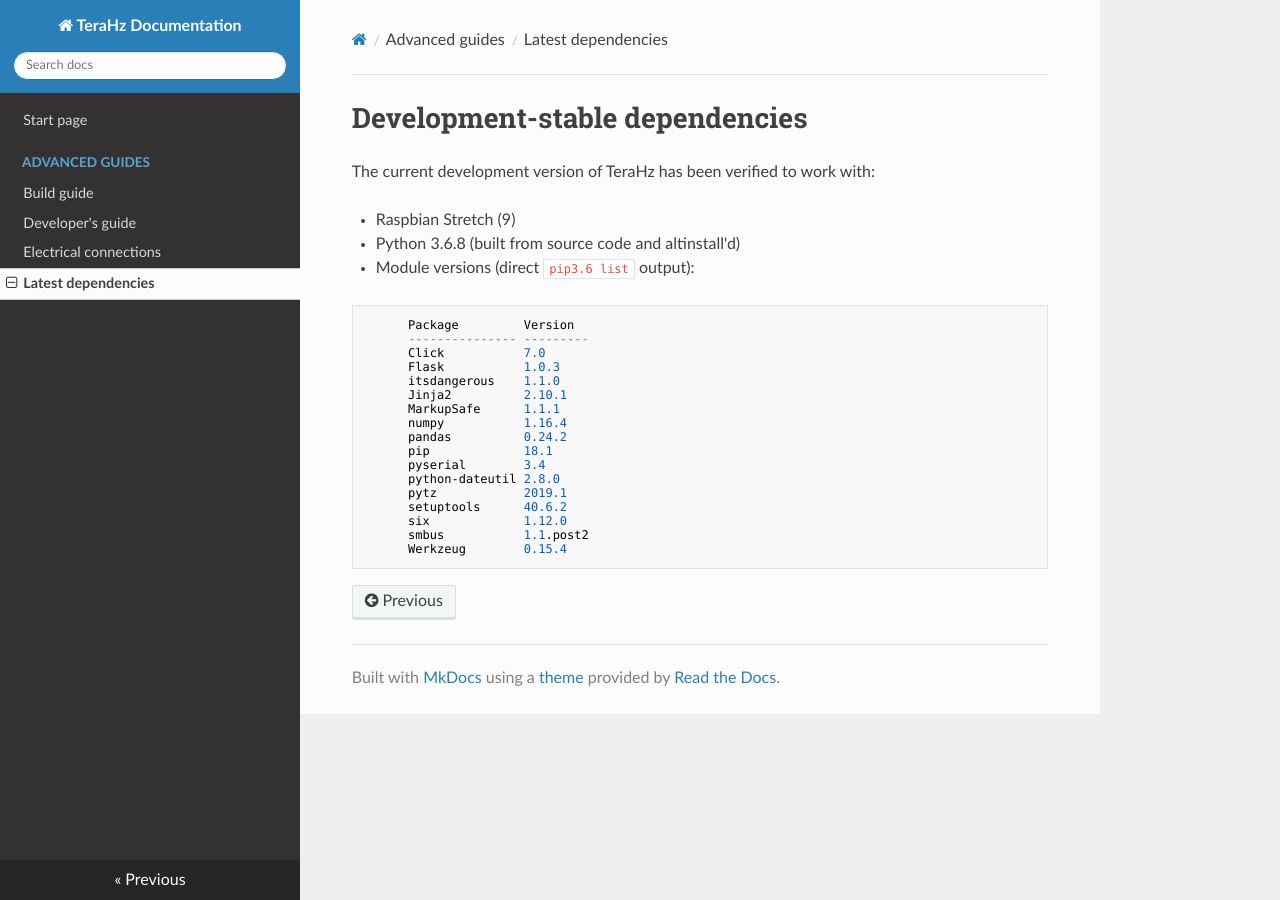
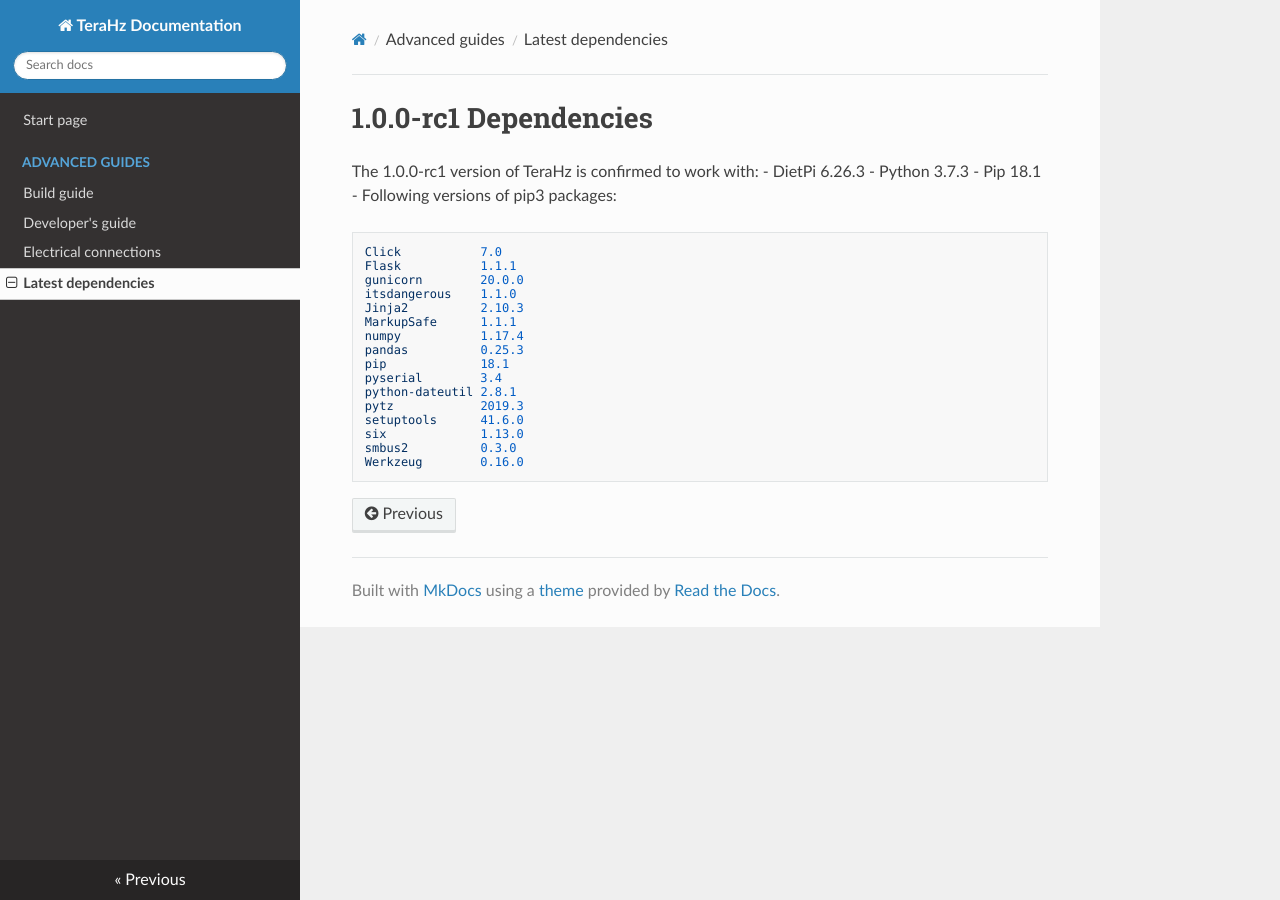
Before and after one commit to cls-02/TeraHz, an MkDocs documentation site: the page built from docs/dependencies.md, in a window 1280 px wide. Built offline with MkDocs 1.6.1, drawn with Linux system fonts in a browser that asks for light colours; nearby versions of some CDN libraries.

Commit message:
updated documentation

````diff
--- a/docs/dependencies.md
+++ b/docs/dependencies.md
@@ -1,26 +1,24 @@
-# Development-stable dependencies
-The current development version of TeraHz has been verified to work with:
-
-  - Raspbian Stretch (9)
-  - Python 3.6.8 (built from source code and altinstall'd)
-  - Module versions (direct `pip3.6 list` output):
-
+# 1.0.0-rc1 Dependencies
+The 1.0.0-rc1 version of TeraHz is confirmed to work with:
+- DietPi 6.26.3
+- Python 3.7.3
+- Pip 18.1
+- Following versions of pip3 packages:
 ```
-      Package         Version
-      --------------- ---------
-      Click           7.0
-      Flask           1.0.3
-      itsdangerous    1.1.0
-      Jinja2          2.10.1
-      MarkupSafe      1.1.1
-      numpy           1.16.4
-      pandas          0.24.2
-      pip             18.1
-      pyserial        3.4
-      python-dateutil 2.8.0
-      pytz            2019.1
-      setuptools      40.6.2
-      six             1.12.0
-      smbus           1.1.post2
-      Werkzeug        0.15.4
+Click           7.0
+Flask           1.1.1
+gunicorn        20.0.0
+itsdangerous    1.1.0
+Jinja2          2.10.3
+MarkupSafe      1.1.1
+numpy           1.17.4
+pandas          0.25.3
+pip             18.1
+pyserial        3.4
+python-dateutil 2.8.1
+pytz            2019.3
+setuptools      41.6.0
+six             1.13.0
+smbus2          0.3.0
+Werkzeug        0.16.0
 ```
````
Also changed, not shown: docs/electrical.md (+2 -9 lines).
